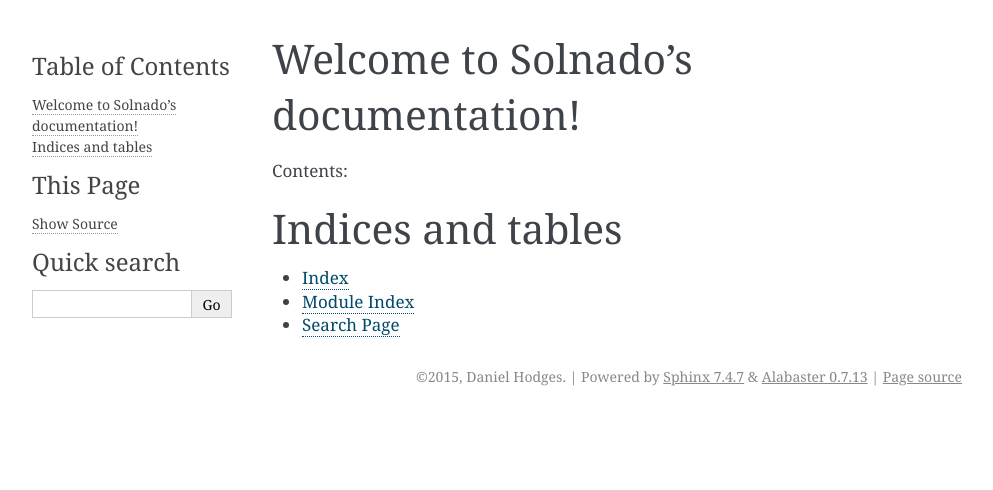
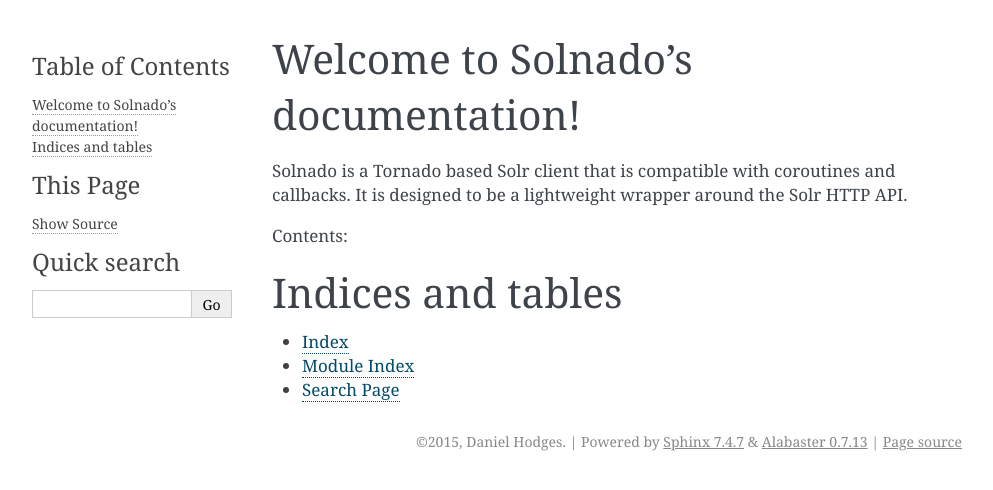
Before and after one commit to hodgesds/solnado, a Sphinx documentation site: the page built from docs/index.rst, in a window 1280 px wide. Shown: the top 490 px of the page, without its empty margins (148-1141 px from the left). Built offline with Sphinx 7.4.7, drawn with Linux system fonts in a browser that asks for light colours.

Commit message:
Need to add more documentation

```diff
--- a/docs/index.rst
+++ b/docs/index.rst
@@ -5,6 +5,8 @@
 
 Welcome to Solnado's documentation!
 ===================================
+Solnado is a Tornado based Solr client that is compatible with coroutines and callbacks.
+It is designed to be a lightweight wrapper around the Solr HTTP API.
 
 Contents:
 
```
